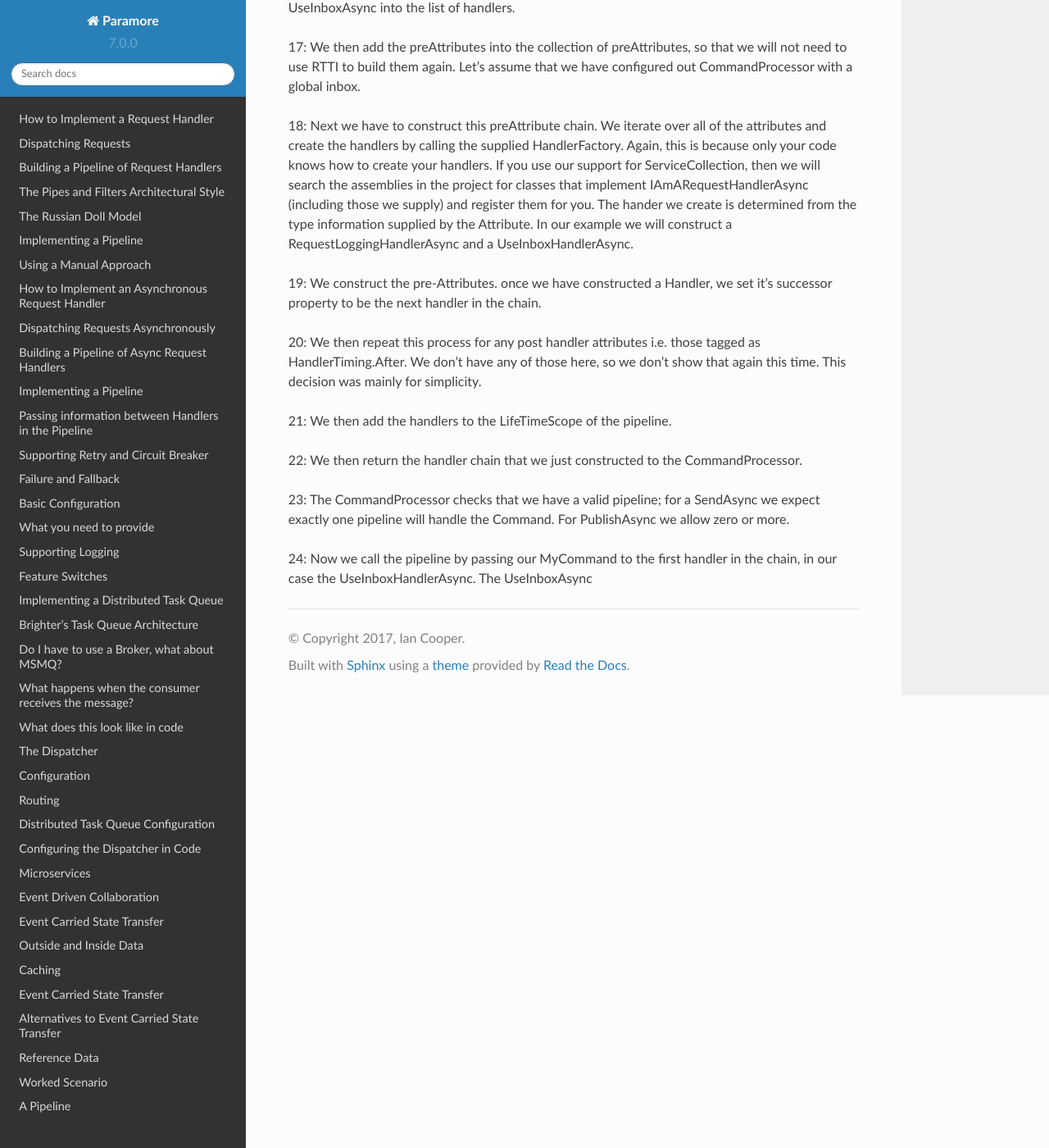
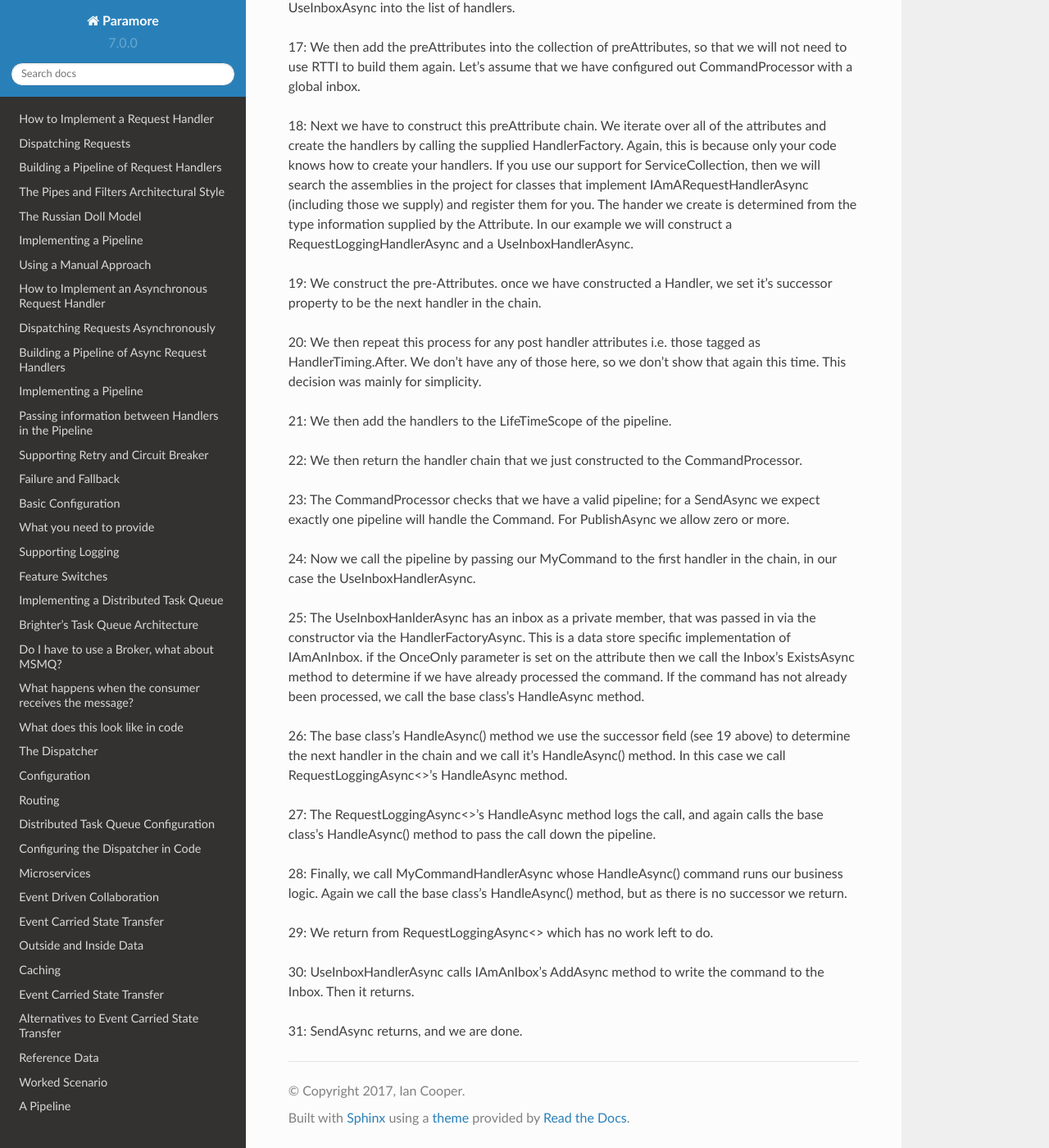
Before and after one commit to BrighterCommand/Docs, a Sphinx documentation site: the page built from source/HowBrighterworks.rst, in a window 1280 px wide and 1400 px high, scrolled down 2210 px. Shown: the whole window at 82% size. Built offline with Sphinx 7.4.7 and the Read the Docs theme 2.0.0, drawn with Linux system fonts in a browser that asks for light colours; pages that are not in the unit, such as notebooks, are missing from menus.

Commit message:
Finish how Brighter Works PUML

```diff
--- a/source/HowBrighterworks.rst
+++ b/source/HowBrighterworks.rst
@@ -112,4 +112,23 @@ We don't have any of those here, so we don't show that again this time. This dec
 will handle the Command. For PublishAsync we allow zero or more.
 
 24: Now we call the pipeline by passing our MyCommand to the first handler in the chain, in our case the UseInboxHandlerAsync.
-The UseInboxAsync
+
+25: The UseInboxHanlderAsync has an inbox as a private member, that was passed in via the constructor via the HandlerFactoryAsync.
+This is a data store specific implementation of IAmAnInbox. if the OnceOnly parameter is set on the attribute then we call the
+Inbox's ExistsAsync method to determine if we have already processed the command. If the command has not already been processed,
+we call the base class's HandleAsync method.
+
+26: The base class's HandleAsync() method we use the successor field (see 19 above) to determine the next handler in the chain
+and we call it's HandleAsync() method. In this case we call RequestLoggingAsync<>'s HandleAsync method.
+
+27: The  RequestLoggingAsync<>'s HandleAsync method logs the call, and again calls the base class's HandleAsync() method to pass
+the call down the pipeline.
+
+28: Finally, we call MyCommandHandlerAsync whose HandleAsync() command runs our business logic. Again we call the base class's
+HandleAsync() method, but as there is no successor we return.
+
+29: We return from RequestLoggingAsync<> which has no work left to do.
+
+30: UseInboxHandlerAsync calls IAmAnIbox's AddAsync method to write the command to the Inbox. Then it returns.
+
+31: SendAsync returns, and we are done.
```
Also changed, not shown: 1 other file.
